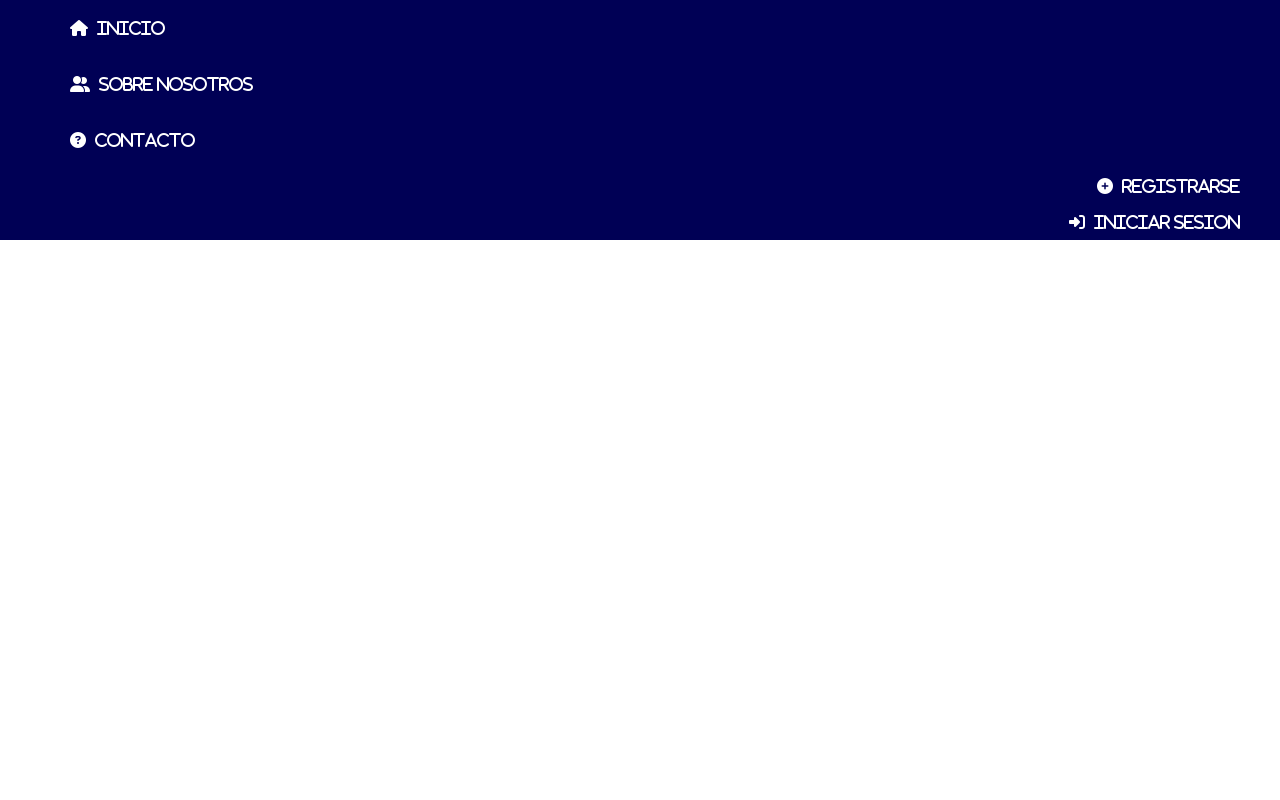
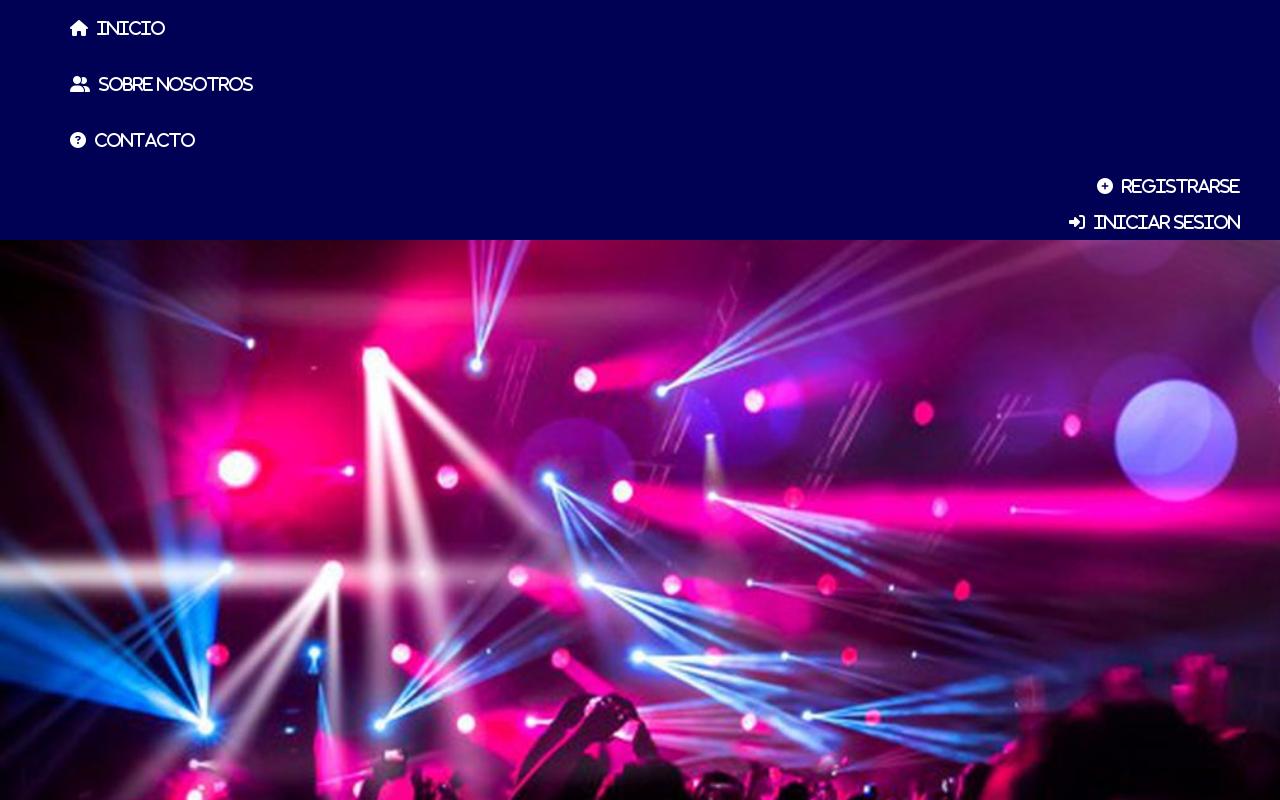
Before and after one commit to LucasFasolato/RosarioNights, a React (Create React App) app in the folder rosarionights/: page /home in a window 1280 px wide. Shown: the top 800 px of the page. Built offline with nearby package versions, Linux system fonts and the light colour scheme.

Commit message:
add Fondo2.png to FrontPage

```diff
--- a/rosarionights/src/FrontPage/FrontPage.css
+++ b/rosarionights/src/FrontPage/FrontPage.css
@@ -123,3 +123,11 @@
       background-color: #69c;
     }
   }
+
+.img__fondo {
+  background-image: url(./../imgs/Fondo2.png);
+  margin-top: -16px;
+  width: 100vw;
+  height: 100vh;
+  background-size: cover;
+}
--- a/rosarionights/src/FrontPage/FrontPage.js
+++ b/rosarionights/src/FrontPage/FrontPage.js
@@ -32,6 +32,9 @@ function FrontPage() {
                 </nav>
             </header>
         </div>
+        <div className='img__fondo'>
+
+        </div>
     </div>
   )
 }
```
Also changed, not shown: rosarionights/src/imgs/Fondo2.png (added).
